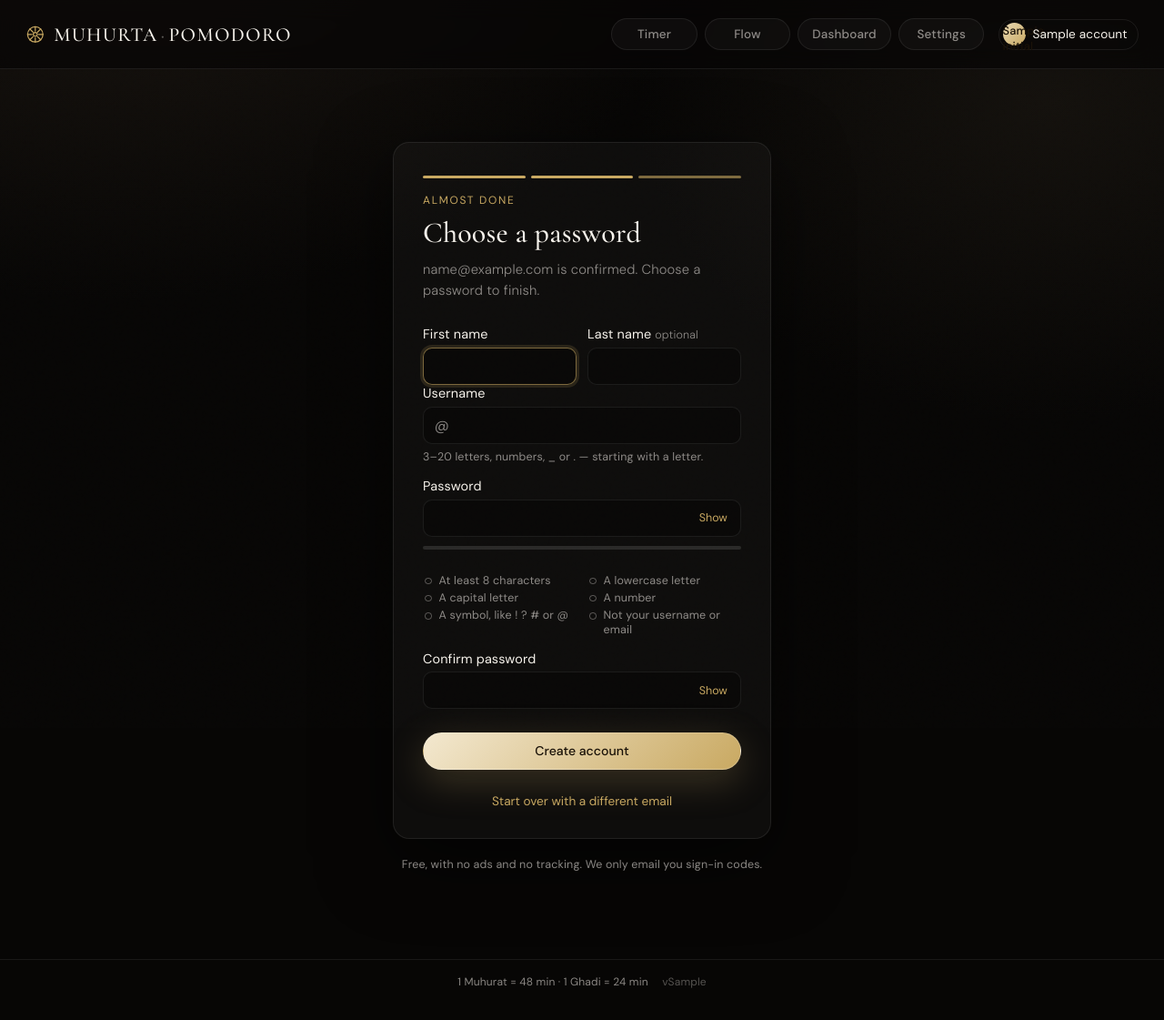
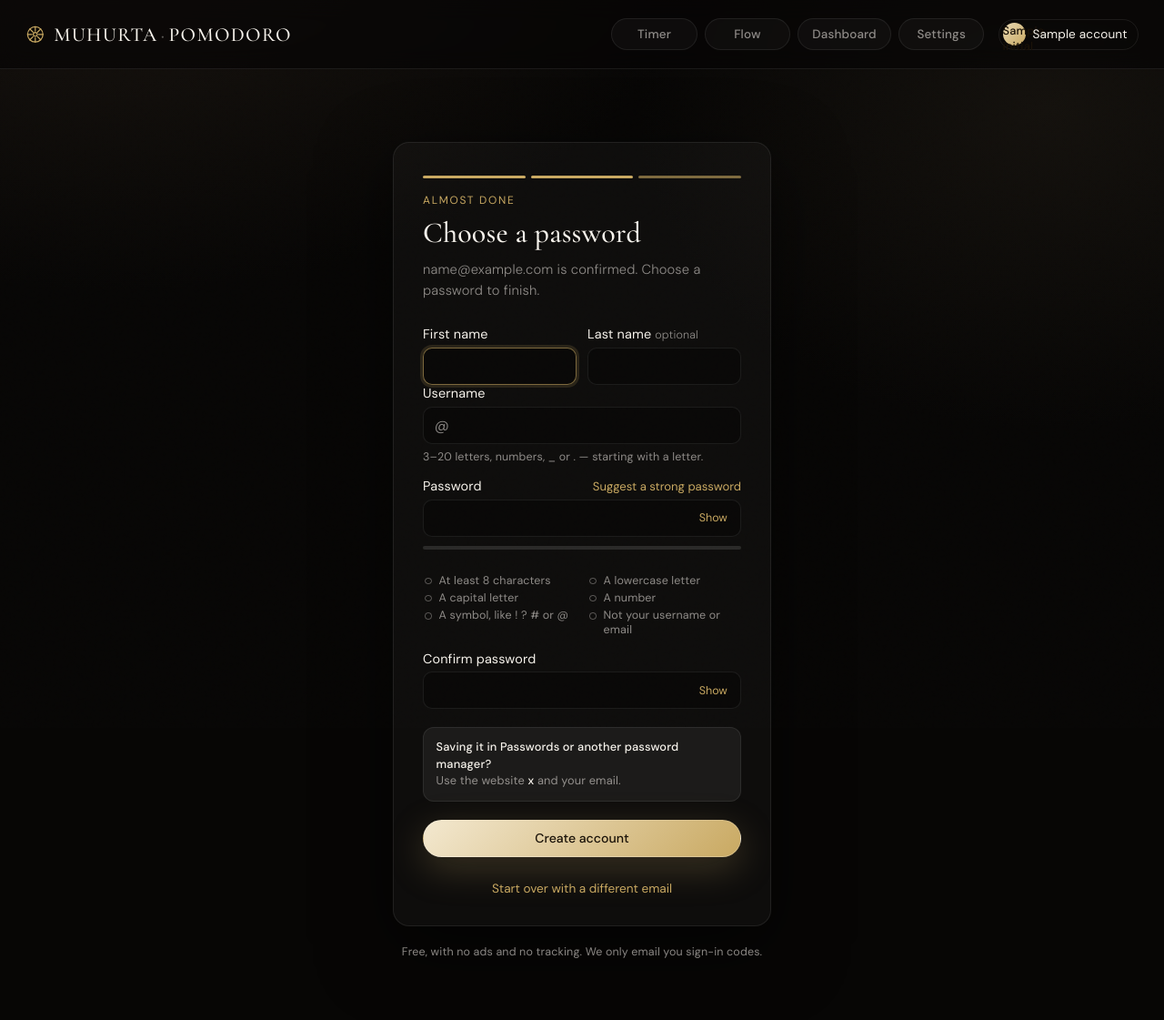
Before and after one commit to Harsh-0024/Pomodoro-timer, a Python web app: template templates/sign_in.html in a window 1280 px wide. Shown: the top 1121 px of the page at 91% size. Before the commit the page ends 1086 px from the top, so only its background shows below. Run offline with Jinja, Linux system fonts and the light colour scheme; the template is opened without the code that fills it: most values are stand-ins (such as "Sample title", 1, 10 or a date in 2020).

Commit message:
Password step: suggest a strong password; say where to save it
The app runs at 127.0.0.1, so Apple Passwords neither suggests passwords
nor knows what a saved one is for.

- "Suggest a strong password" fills both fields with an Apple-style
  password (three groups of six readable characters with dashes, ~90 bits,
  always meets the rules), shows it, and offers "Copy password".
- The password step and Settings > Account tell people to file it under
  the website harsh-0024.github.io/muhurta-pomodoro (cloud.PASSWORD_SITE),
  with a "Copy website" button in Settings.

Co-Authored-By: Claude Opus 5.5 <noreply@anthropic.com>

```diff
--- a/app.py
+++ b/app.py
@@ -225,7 +225,8 @@ def sign_in_page():
     # Stopped after the code, before choosing a password: carry on from there.
     return render_template("sign_in.html", bare=True,
                            pending_email=st["email"] if st["password_pending"] else "",
-                           pending_has_profile=bool(st["profile"]), email_from=cloud.EMAIL_FROM)
+                           pending_has_profile=bool(st["profile"]), email_from=cloud.EMAIL_FROM,
+                           password_site=cloud.PASSWORD_SITE)
 
 
 @app.route("/flow")
@@ -235,7 +236,7 @@ def flow_page():
 
 @app.route("/settings")
 def settings_page():
-    return render_template("settings.html")
+    return render_template("settings.html", password_site=cloud.PASSWORD_SITE)
 
 
 @app.route("/settings/history")
--- a/cloud.py
+++ b/cloud.py
@@ -41,6 +41,10 @@ SUPABASE_KEY = os.environ.get("MUHURATA_SUPABASE_KEY", "sb_publishable_YDL_wTS1i
 # Settings). Shown on the code screen so people can find the email; keep
 # the two in step.
 EMAIL_FROM = os.environ.get("MUHURATA_EMAIL_FROM", "muhurata.pomodoro.timer@gmail.com")
+# The app has no web address of its own (it runs at 127.0.0.1), so password
+# managers can't tell what a saved password is for. This is the one address
+# we tell everyone to file it under: the app's website.
+PASSWORD_SITE = "harsh-0024.github.io/muhurta-pomodoro"
 
 TIMEOUT = 15  # seconds; a slow connection should fail, not hang
 REFRESH_EARLY = 120  # renew the access token this many seconds before it expires
--- a/static/css/app.css
+++ b/static/css/app.css
@@ -4113,3 +4113,37 @@ body[data-theme="light"] .signin-message[data-tone="error"] {
 .signin-progress[hidden] {
   display: none;
 }
+
+/* sign-in: where to save the password */
+.save-hint {
+  display: flex;
+  align-items: center;
+  gap: 0.75rem;
+  padding: 0.75rem 0.85rem;
+  border: 1px solid var(--line);
+  border-radius: 12px;
+  background: var(--surface-strong);
+  color: var(--muted);
+  font-size: 0.8rem;
+  line-height: 1.45;
+}
+
+.save-hint strong {
+  display: block;
+  color: var(--ink);
+  font-weight: 500;
+}
+
+.save-hint-text {
+  flex: 1;
+}
+
+.save-hint .btn {
+  flex: none;
+}
+
+.save-site {
+  color: var(--ink);
+  font-weight: 500;
+  word-break: break-all;
+}
--- a/static/js/sign-in.js
+++ b/static/js/sign-in.js
@@ -133,6 +133,7 @@
       $("btnSavePassword").textContent = mode === "reset" ? "Save new password" : "Create account";
       $("newPassword").value = "";
       $("newPassword2").value = "";
+      $("btnCopyPassword").hidden = true;
       renderPassword();
       ($("lateDetails").hidden ? $("newPassword") : $("lateFirstName")).focus();
     }
@@ -273,6 +274,89 @@
       note.dataset.tone = "error";
     }
   }
+
+  // A strong password, in the style Apple suggests: three groups of six
+  // easy-to-read characters with dashes, e.g. "kdxmfa-Pqrv7e-hwzbtn". About
+  // 90 bits of randomness, and it always meets the rules above.
+  const LOWER = "abcdefghijkmnpqrstuvwxyz"; // no l or o: easily misread
+  const UPPER = "ABCDEFGHJKLMNPQRSTUVWXYZ"; // no I or O
+  const DIGITS = "23456789"; // no 0 or 1
+
+  function randomIndex(n) {
+    const buf = new Uint32Array(1);
+    const limit = Math.floor(0x100000000 / n) * n; // avoid bias
+    do crypto.getRandomValues(buf);
+    while (buf[0] >= limit);
+    return buf[0] % n;
+  }
+
+  function suggestPassword() {
+    for (;;) {
+      const chars = Array.from({ length: 18 }, () => LOWER[randomIndex(LOWER.length)]);
+      const upperAt = randomIndex(18);
+      let digitAt = randomIndex(18);
+      while (digitAt === upperAt) digitAt = randomIndex(18);
+      chars[upperAt] = UPPER[randomIndex(UPPER.length)];
+      chars[digitAt] = DIGITS[randomIndex(DIGITS.length)];
+      const pw = [0, 6, 12].map((i) => chars.slice(i, i + 6).join("")).join("-");
+      if (Object.values(passwordChecks(pw)).every(Boolean)) return pw;
+    }
+  }
+
+  async function copyText(text) {
+    try {
+      await navigator.clipboard.writeText(text);
+      return true;
+    } catch (_) {
+      // Older web views: copy through a hidden text box instead.
+      const box = document.createElement("textarea");
+      box.value = text;
+      box.setAttribute("readonly", "");
+      box.style.position = "fixed";
+      box.style.opacity = "0";
+      document.body.appendChild(box);
+      box.select();
+      let ok = false;
+      try {
+        ok = document.execCommand("copy");
+      } catch (_) {}
+      box.remove();
+      return ok;
+    }
+  }
+
+  function setVisible(input, visible) {
+    input.type = visible ? "text" : "password";
+    const btn = document.querySelector(`.password-toggle[data-toggle="${input.id}"]`);
+    if (btn) {
+      btn.textContent = visible ? "Hide" : "Show";
+      btn.setAttribute("aria-label", visible ? "Hide password" : "Show password");
+    }
+  }
+
+  $("btnSuggest").addEventListener("click", () => {
+    const pw = suggestPassword();
+    $("newPassword").value = pw;
+    $("newPassword2").value = pw;
+    // Shown, so it can be read or copied into a password manager.
+    setVisible($("newPassword"), true);
+    setVisible($("newPassword2"), true);
+    renderPassword();
+    $("btnCopyPassword").hidden = false;
+    say("Strong password filled in. Copy it into your password manager before you continue.", "ok");
+  });
+
+  $("btnCopyPassword").addEventListener("click", async () => {
+    const pw = $("newPassword").value;
+    if (!pw) return;
+    say((await copyText(pw)) ? "Password copied." : "Couldn't copy. Select it and copy it by hand.",
+      undefined);
+  });
+
+  // Typing your own: the Copy button is still handy once there is something to copy.
+  $("newPassword").addEventListener("input", () => {
+    $("btnCopyPassword").hidden = !$("newPassword").value;
+  });
 
   /* ---------- small comforts ---------- */
 
--- a/templates/sign_in.html
+++ b/templates/sign_in.html
@@ -111,7 +111,10 @@
         </div>
       </div>
       <div class="field">
-        <label class="signin-label" for="newPassword" id="newPasswordLabel">Password</label>
+        <div class="signin-label-row">
+          <label class="signin-label" for="newPassword" id="newPasswordLabel">Password</label>
+          <button type="button" class="signin-link" id="btnSuggest">Suggest a strong password</button>
+        </div>
         <div class="password-wrap">
           <input type="password" id="newPassword" class="input" autocomplete="new-password" maxlength="72" required aria-describedby="passwordRules" />
           <button type="button" class="password-toggle" data-toggle="newPassword" aria-label="Show password">Show</button>
@@ -136,6 +139,13 @@
         </div>
         <p class="field-note" id="matchNote" aria-live="polite"></p>
       </div>
+      <div class="save-hint" id="saveHint">
+        <div class="save-hint-text">
+          <strong>Saving it in Passwords or another password manager?</strong>
+          Use the website <span class="save-site">{{ password_site }}</span> and your email.
+        </div>
+        <button type="button" class="btn btn-quiet btn-small" id="btnCopyPassword" hidden>Copy password</button>
+      </div>
       <button type="submit" class="btn btn-primary signin-submit" id="btnSavePassword">Create account</button>
       <p class="signin-switch"><button type="button" class="signin-link" id="btnCancelPending">Start over with a different email</button></p>
     </form>
```
Also changed, not shown: static/js/settings.js (+9 -0 lines), templates/settings.html (+7 -0 lines).
